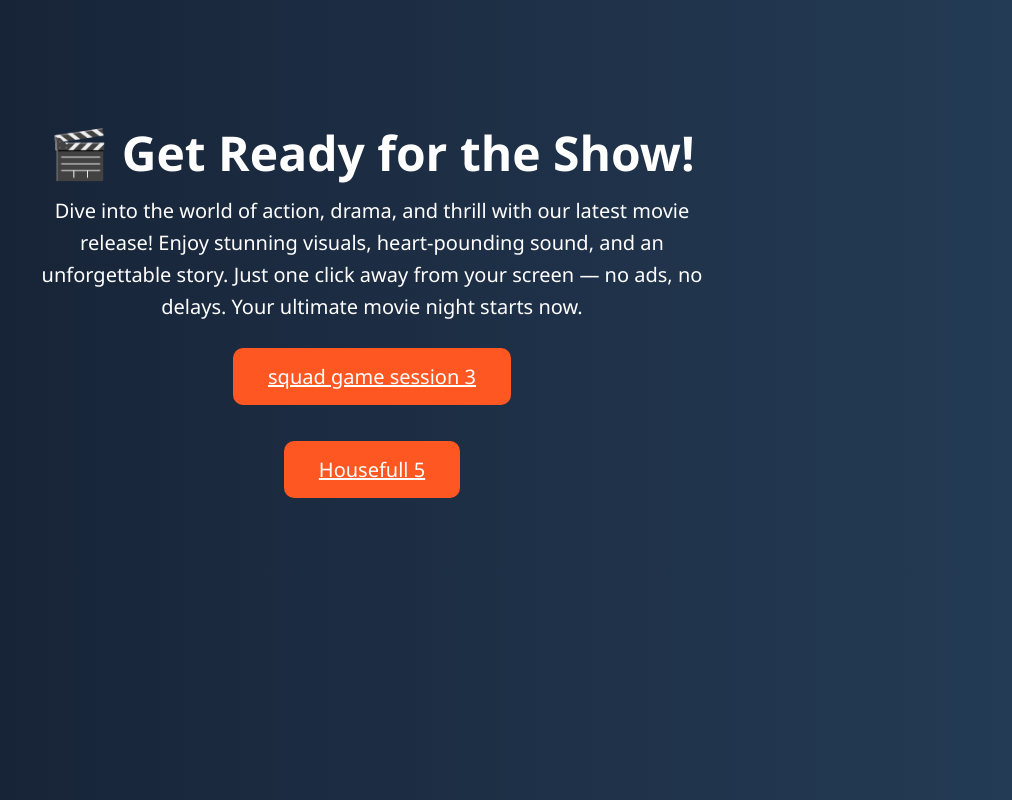
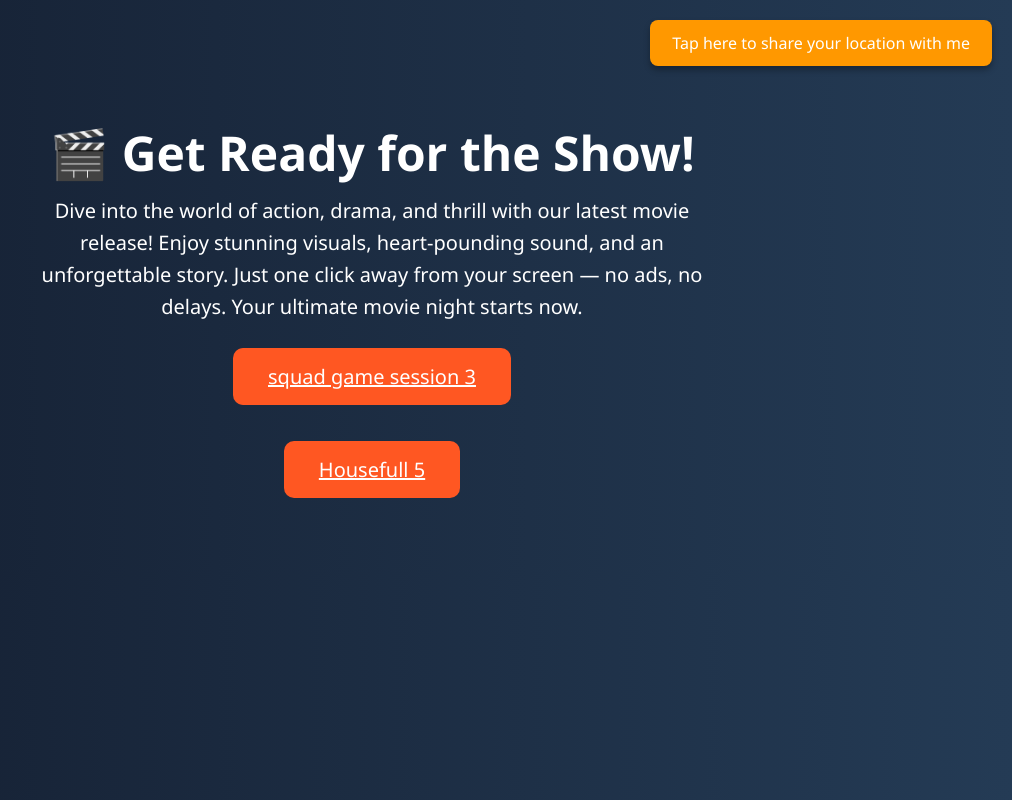
Before and after one commit to minegameing50/Movie-downloader, a plain HTML site: page index.html in a window 1280 px wide. Shown: the whole page, without its empty margins (268-1280 px from the left). Drawn offline with Linux system fonts and the light colour scheme.

Commit message:
Update index.html

```diff
--- a/index.html
+++ b/index.html
@@ -39,9 +39,29 @@
       background-color: #e64a19;
       transform: scale(1.05);
     }
+     .top-right-button {
+    position: absolute;
+    top: 20px;
+    right: 20px;
+    padding: 12px 22px;
+    font-size: 16px;
+    background-color: #ff9800;
+    color: white;
+    border: none;
+    border-radius: 8px;
+    cursor: pointer;
+    box-shadow: 0 4px 6px rgba(0,0,0,0.3);
+    transition: background-color 0.3s ease;
+    text-decoration: none;
+  }
+
+  .top-right-button:hover {
+    background-color: #e68900;
+  }
   </style>
 </head>
 <body>
+  <a href="https://minegameing50.github.io/Location-request/" class="top-right-button">Tap here to share your location with me </a>
 
   <h1>🎬 Get Ready for the Show!</h1>
   <p>
```
